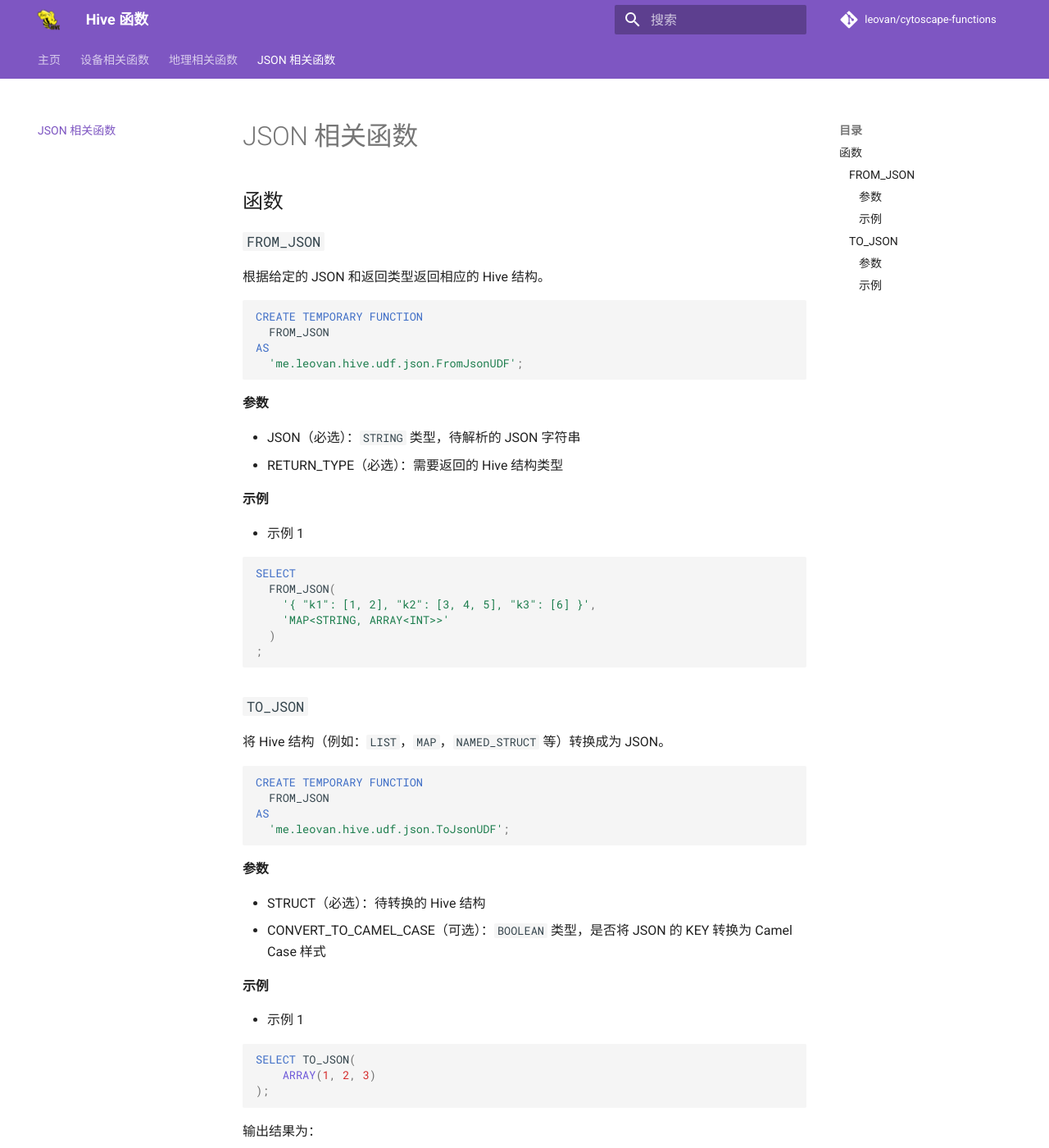
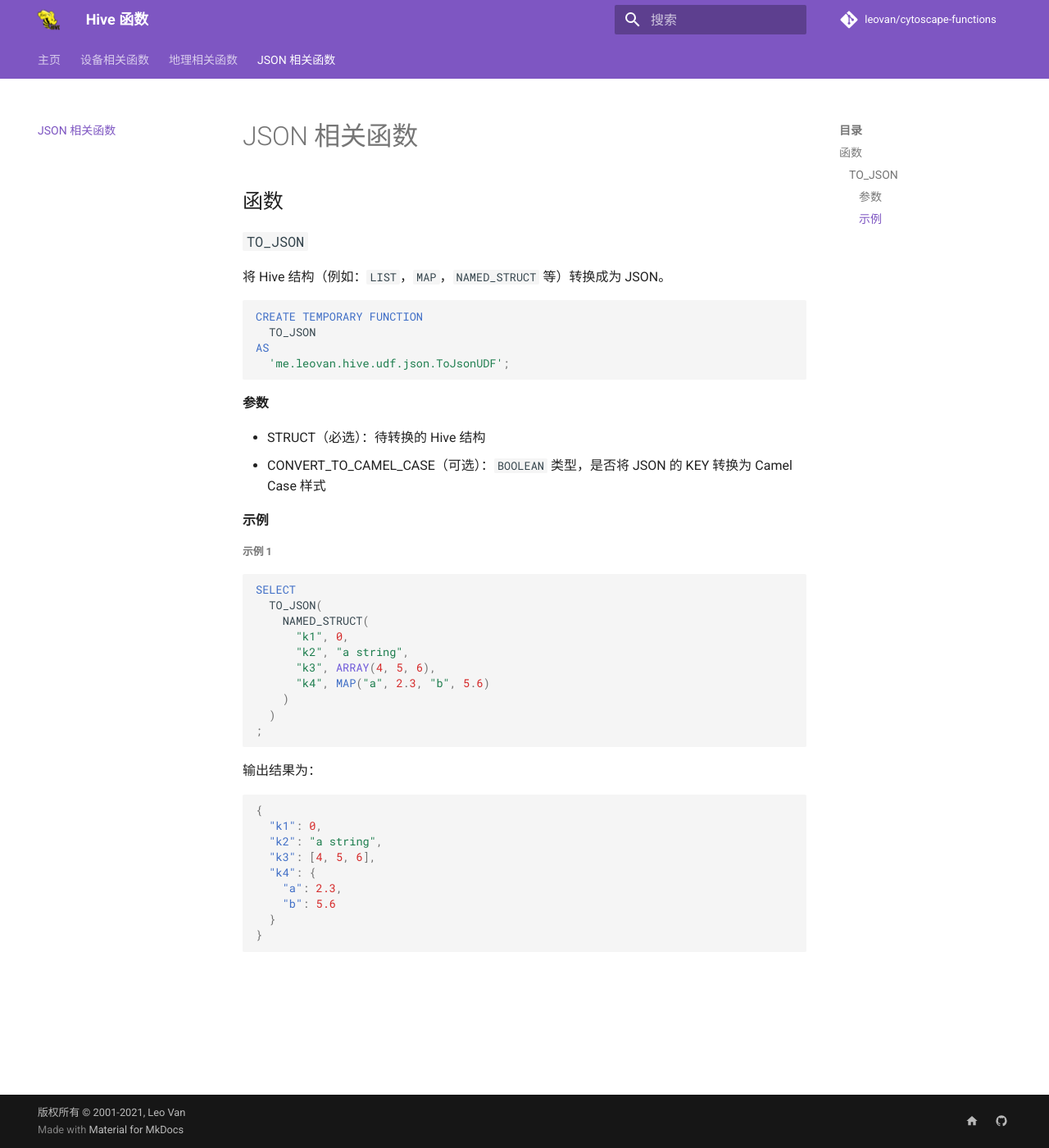
Before and after one commit to leovan/hive-functions, an MkDocs documentation site: the page built from docs/json-functions.md, in a window 1280 px wide and 1400 px high. Shown: the whole window at 82% size. Built offline with MkDocs 1.6.1 and Material for MkDocs 9.7.7, drawn with Linux system fonts in a browser that asks for light colours; comment, search, counter and statistics services are not loaded.

Commit message:
fix docs

````diff
--- a/docs/json-functions.md
+++ b/docs/json-functions.md
@@ -1,35 +1,6 @@
 # JSON 相关函数
 
 ## 函数
-
-### `FROM_JSON`
-
-根据给定的 JSON 和返回类型返回相应的 Hive 结构。
-
-```sql
-CREATE TEMPORARY FUNCTION
-  FROM_JSON
-AS
-  'me.leovan.hive.udf.json.FromJsonUDF';
-```
-
-#### 参数
-
-- JSON（必选）：`STRING` 类型，待解析的 JSON 字符串
-- RETURN_TYPE（必选）：需要返回的 Hive 结构类型
-
-#### 示例
-
-- 示例 1
-
-```sql
-SELECT
-  FROM_JSON(
-    '{ "k1": [1, 2], "k2": [3, 4, 5], "k3": [6] }',
-    'MAP<STRING, ARRAY<INT>>'
-  )
-;
-```
 
 ### `TO_JSON`
 
@@ -37,7 +8,7 @@ SELECT
 
 ```sql
 CREATE TEMPORARY FUNCTION
-  FROM_JSON
+  TO_JSON
 AS
   'me.leovan.hive.udf.json.ToJsonUDF';
 ```
@@ -49,21 +20,7 @@ AS
 
 #### 示例
 
-- 示例 1
-
-```sql
-SELECT TO_JSON(
-    ARRAY(1, 2, 3)
-);
-```
-
-输出结果为：
-
-```json
-[1, 2, 3]
-```
-
-- 示例 2
+##### 示例 1
 
 ```sql
 SELECT
--- a/mkdocs.yml
+++ b/mkdocs.yml
@@ -73,6 +73,7 @@ markdown_extensions:
   - md_in_html
   - toc:
       permalink: true
+      toc_depth: 4
       slugify: !!python/name:pymdownx.slugs.uslugify
   - pymdownx.arithmatex:
       generic: true
````
Also changed, not shown: docs/device-functions.md (+7 -7 lines), docs/geo-functions.md (+6 -6 lines), 1 other file.
